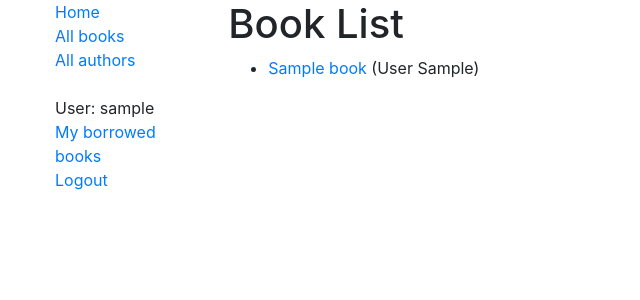
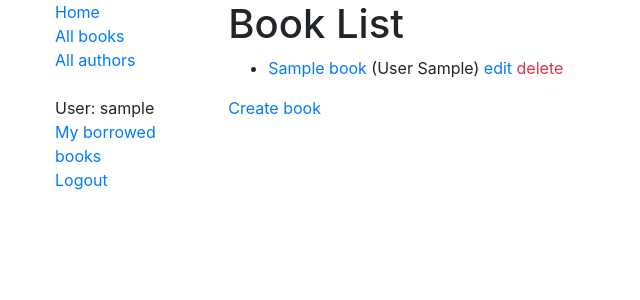
Before and after one commit to mxmgny/django_locallibrary, a Django app: page /catalog/books/ in a window 1280 px wide. Shown: the top 300 px of the page, without its empty margins (0-640 px from the left). Run offline with Django 3.2, Linux system fonts and the light colour scheme; a user stored in the database is signed in; tables that the repository leaves empty hold one stand-in row (values such as "Sample post"); some libraries are stand-ins or nearby versions.

Commit message:
Add Book update, add, delete views

```diff
--- a/catalog/templates/catalog/author_list.html
+++ b/catalog/templates/catalog/author_list.html
@@ -19,6 +19,10 @@
         {% endfor %}
         </ul>
     {% else %}
-    <h2>Unfortunately, there no books in library now. Come later!</h2>
+    <h2>Unfortunately, there no auhtors in library now. Come later!</h2>
     {% endif %}
+    {% if perms.catalog.can_mark_returned %}
+    <a href="{% url 'author_create' %}">Create author</a>
+    {% endif %}
+
 {% endblock %}
--- a/catalog/templates/catalog/book_list.html
+++ b/catalog/templates/catalog/book_list.html
@@ -9,10 +9,19 @@
     {% if book_list %}
         <ul>
         {% for book in book_list %}
-            <li><a href="{{ book.get_absolute_url }}">{{ book.title }}</a> ({{ book.author }})</li>
+            <li><a href="{{ book.get_absolute_url }}">{{ book.title }}</a> ({{ book.author }})
+            {% if perms.catalog.can_mark_returned %}
+            <a href="{% url 'book_update' book.id %}">edit </a>
+            <a class='text-danger' href="{% url 'book_delete' book.id %}"> delete</a>
+            {% endif %}
+                </li>
         {% endfor %}
+
         </ul>
     {% else %}
     <h2>Unfortunately, there no books in library now. Come later!</h2>
     {% endif %}
+{% if perms.catalog.can_mark_returned %}
+<a href="{% url 'book_create' %}">Create book</a>
+{% endif %}
 {% endblock %}
--- a/catalog/urls.py
+++ b/catalog/urls.py
@@ -6,14 +6,21 @@ urlpatterns = [
     path('', views.index, name='index'),
     path('books/', views.BookListView.as_view(), name='books'),
     path('book/<int:pk>', views.BookDetailView.as_view(), name='book_detail'),
-    path('authors/', views.AuthorListView.as_view(), name='authors'),
-    path('author/<int:pk>', views.AuthorDetailView.as_view(), name='author_detail'),
+
     path('mybooks/', views.LoanedBooksByUserListView.as_view(), name='my_borrowed'),
     path('borrowed/', views.LoanedBooksStuffListView.as_view(), name='all_borrowed'),
     path('book/<uuid:pk>/renew/', views.renew_book_librarian, name='renew_book_librarian'),
 
+    # author views
+    path('authors/', views.AuthorListView.as_view(), name='authors'),
+    path('author/<int:pk>', views.AuthorDetailView.as_view(), name='author_detail'),
     path('author/create/', views.AuthorCreate.as_view(), name='author_create'),
     path('author/<int:pk>/update/', views.AuthorUpdate.as_view(), name='author_update'),
     path('author/<int:pk>/delete/', views.AuthorDelete.as_view(), name='author_delete'),
 
+    # books views
+    path('book/create/', views.BookCreate.as_view(), name='book_create'),
+    path('book/<int:pk>/update/', views.BookUpdate.as_view(), name='book_update'),
+    path('book/<int:pk>/delete/', views.BookDelete.as_view(), name='book_delete'),
+
 ]
--- a/catalog/views.py
+++ b/catalog/views.py
@@ -42,6 +42,9 @@ class BookListView(ListView):
     model = Book
     template_name = 'catalog/book_list.html'
     paginate_by = 5
+
+    def get_queryset(self):
+        return Book.objects.all().order_by('title')
 
 
 class BookDetailView(DetailView):
@@ -108,6 +111,7 @@ def renew_book_librarian(request, pk):
     return render(request, 'catalog/book_renew_librarian.html', context=context)
 
 
+# Author view templates
 class AuthorCreate(PermissionRequiredMixin ,CreateView):
     model = Author
     fields = '__all__'
@@ -126,3 +130,23 @@ class AuthorDelete(PermissionRequiredMixin, DeleteView):
     permission_required = 'catalog.can_mark_returned'
     model = Author
     success_url = reverse_lazy('authors')
+
+
+# Book view templates
+class BookCreate(PermissionRequiredMixin ,CreateView):
+    model = Book
+    fields = '__all__'
+    success_url = reverse_lazy('books')
+    permission_required = 'catalog.can_mark_returned'
+
+
+class BookUpdate(PermissionRequiredMixin, UpdateView):
+    model = Book
+    fields = '__all__'
+    permission_required = 'catalog.can_mark_returned'
+
+
+class BookDelete(PermissionRequiredMixin, DeleteView):
+    permission_required = 'catalog.can_mark_returned'
+    model = Book
+    success_url = reverse_lazy('books')
```
Also changed, not shown: catalog/templates/catalog/book_confirm_delete.html (added, +12 -0 lines), catalog/templates/catalog/book_form.html (added, +17 -0 lines), catalog/forms.py (line endings or trailing spaces).
